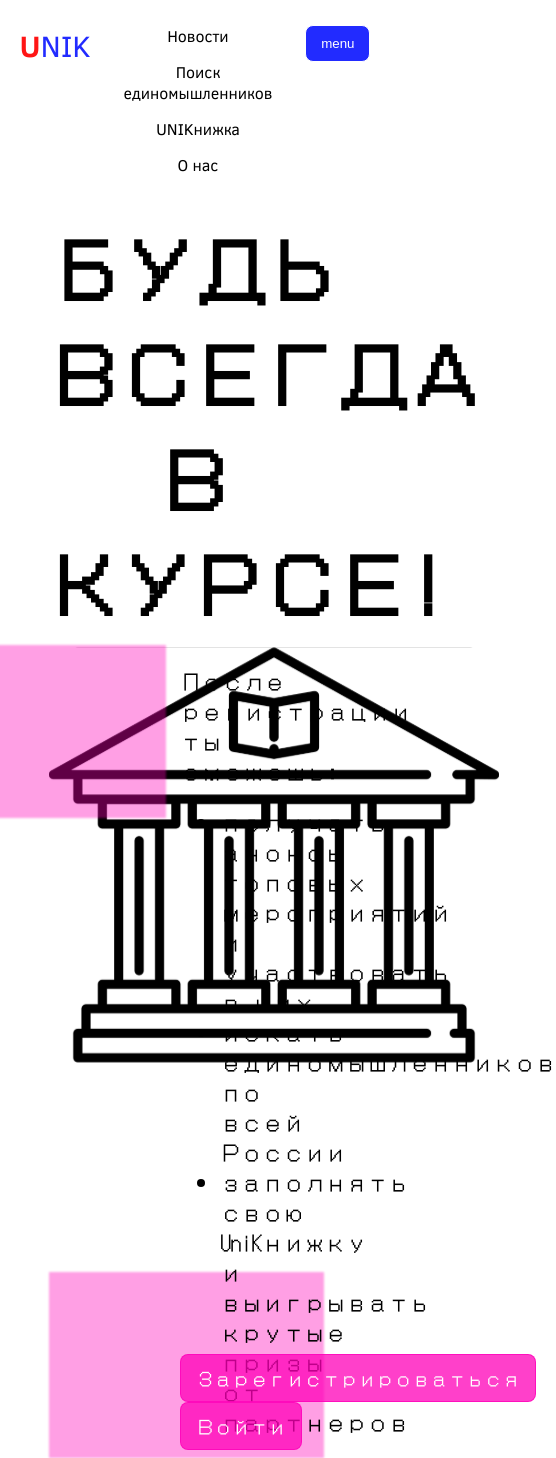
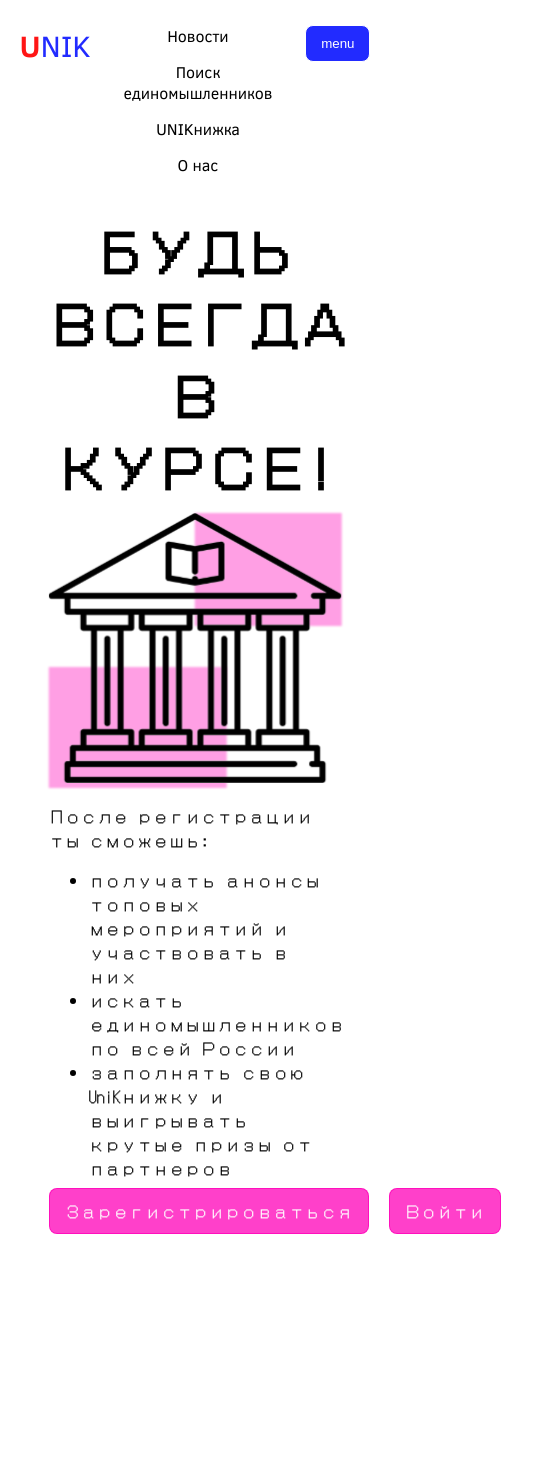
Before and after one commit to MaxSkr0210/unik, a Vue app: page / in a window 390 px wide. Shown: the whole page, 556 px wide, since content can reach past the window. After the commit the page ends 1242 px from the top, so only its background shows below. Built offline with nearby package versions, Linux system fonts and the light colour scheme; no server answers.

Commit message:
add adaptation

```diff
--- a/src/components/VWin.vue
+++ b/src/components/VWin.vue
@@ -4,8 +4,6 @@
     <div class="info">
       <div class="img">
         <unik></unik>
-        <div class="square first"></div>
-        <div class="square second"></div>
       </div>
       <div class="text">
         <p>После регистрации ты сможешь:</p>
@@ -35,34 +33,19 @@
     margin-bottom: 10px;
   }
   .img {
-    width: 40%;
+    width: 460px;
     position: relative;
   }
-  .square {
-    background: rgba(255, 0, 184, 0.75);
-    opacity: 0.5;
-    filter: blur(1px);
-    position: absolute;
-  }
-  .first {
-    height: 173px;
-    width: 228px;
-    top: 0;
-    right: 1530px;
-  }
-  .second {
-    height: 186px;
-    width: 275px;
-    bottom: 0;
-    left: -900px;
-  }
+
   .text {
     width: 55%;
     font-size: 21px;
     position: relative;
   }
   .buttons {
-    position: absolute;
+    display: flex;
+    justify-content: space-between;
+    position: relative;
     bottom: 8px;
     .button {
       background: rgba(255, 0, 184, 0.75);
@@ -74,6 +57,9 @@
       font-family: "DotGothic16", sans-serif;
       margin-right: 20px;
       transition: color 0.6s ease-in-out;
+      &:last-child {
+        margin-right: 0;
+      }
       &:hover {
         background: #fff;
         color: #ff00b8;
@@ -84,15 +70,49 @@
     position: relative;
     display: flex;
     flex-direction: row;
+    flex-wrap: wrap;
     justify-content: space-between;
   }
-  .righ {
-    transition-duration: 1.5s;
-    transition-property: right;
+}
+
+@media screen and (max-width: 1362px) {
+  #window {
+    h2 {
+      font-size: 60px;
+    }
+    .img {
+      width: 350px;
+    }
+    .text {
+      font-size: 16px;
+    }
+    .buttons {
+      .button {
+        font-size: 16px;
+      }
+    }
   }
-  .right {
-    transition-duration: 1.5s;
-    transition-property: left;
+}
+
+@media screen and (max-width: 1000px) {
+  #window {
+    h2 {
+      font-size: 50px;
+    }
+    .img {
+      width: 350px;
+      left: 50%;
+      transform: translate(-50%, 0);
+    }
+    .text {
+      width: 100%;
+      font-size: 16px;
+    }
+    .buttons {
+      .button {
+        font-size: 16px;
+      }
+    }
   }
 }
 </style>
@@ -100,20 +120,9 @@
 <script lang="ts">
 import { defineComponent } from "vue";
 import unik from "@/components/svg/image.vue";
-
 export default defineComponent({
   components: {
     unik,
   },
-  mounted() {
-    const firstSquare = document.querySelector(".first") as HTMLElement;
-    const secondSquare = document.querySelector(".second") as HTMLElement;
-    firstSquare.className += " righ";
-    secondSquare.className += " right";
-    setTimeout(() => {
-      firstSquare.style.right = "0px";
-      secondSquare.style.left = "0px";
-    }, 0);
-  },
 });
 </script>
--- a/src/components/svg/image.vue
+++ b/src/components/svg/image.vue
@@ -1,7 +1,5 @@
 <template>
   <svg
-    width="450"
-    height="420"
     viewBox="0 0 575 531"
     fill="none"
     xmlns="http://www.w3.org/2000/svg"
@@ -28,4 +26,57 @@
       />
     </defs>
   </svg>
+  <div class="square first"></div>
+  <div class="square second"></div>
 </template>
+
+<style lang="scss" scoped>
+svg {
+  position: relative;
+  z-index: 2;
+  width: 100%;
+}
+.first {
+  height: 41%;
+  width: 50%;
+  top: 0;
+  right: 1530px;
+}
+.second {
+  height: 44%;
+  width: 61%;
+  bottom: 0;
+  left: -900px;
+}
+.square {
+  background: rgba(255, 0, 184, 0.75);
+  opacity: 0.5;
+  filter: blur(1px);
+  position: absolute;
+  z-index: 1;
+}
+.righ {
+  transition-duration: 1.5s;
+  transition-property: right;
+}
+.right {
+  transition-duration: 1.5s;
+  transition-property: left;
+}
+</style>
+
+<script lang="ts">
+import { defineComponent } from "vue";
+export default defineComponent({
+  mounted() {
+    const firstSquare = document.querySelector(".first") as HTMLElement;
+    const secondSquare = document.querySelector(".second") as HTMLElement;
+    firstSquare.className += " righ";
+    secondSquare.className += " right";
+    setTimeout(() => {
+      firstSquare.style.right = "0px";
+      secondSquare.style.left = "0px";
+    }, 0);
+  },
+});
+</script>
```
